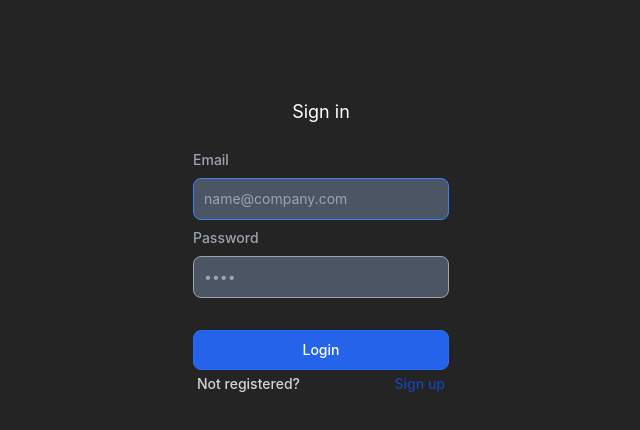
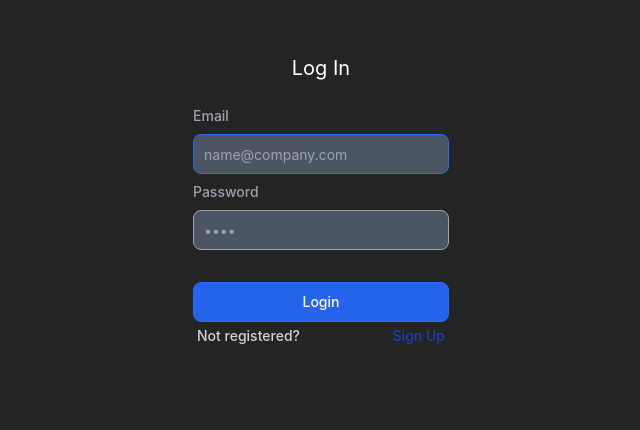
Before and after one commit to Daniil8k/react-contacts, a React (Vite) app: page /#/auth in a window 1280 px wide. Shown: the part 154-584 px from the top of the page, without its empty margins (319-959 px from the left). Built offline with nearby package versions, Linux system fonts and the light colour scheme.

Commit message:
Auth form styling

```diff
--- a/src/components/ui/Input.tsx
+++ b/src/components/ui/Input.tsx
@@ -3,6 +3,7 @@ import { FC, ForwardedRef, forwardRef, InputHTMLAttributes } from "react";
 interface IInputProps extends InputHTMLAttributes<HTMLInputElement> {
 	forwardedRef?: ForwardedRef<HTMLInputElement>;
 	className?: string;
+	inputClass?: string;
 	error?: string;
 	label?: string;
 }
@@ -10,9 +11,11 @@ interface IInputProps extends InputHTMLAttributes<HTMLInputElement> {
 export const Input: FC<IInputProps> = ({
 	forwardedRef,
 	id,
-	className,
-	error,
-	label,
+	className = "",
+	inputClass = "",
+	error = "",
+	label = "",
+	type = "text",
 	...inputProps
 }) => {
 	return (
@@ -26,7 +29,8 @@ export const Input: FC<IInputProps> = ({
 			<input
 				ref={forwardedRef}
 				id={id}
-				className="input-auth"
+				className={["input", error && "!border-danger", inputClass].join(" ")}
+				type={type}
 				{...inputProps}
 			/>
 		</div>
--- a/src/pages/AuthPage.tsx
+++ b/src/pages/AuthPage.tsx
@@ -86,8 +86,8 @@ const AuthPage: FC = () => {
 
 	return (
 		<div className="flex items-center justify-center min-h-screen">
-			<div ref={contentRef} className="w-64">
-				<h2 className="text-lg">{isRegister ? "Sign up" : "Sign in"}</h2>
+			<div ref={contentRef} className="w-64 h-96">
+				<h2 className="text-xl">{isRegister ? "Sign Up" : "Log In"}</h2>
 				<div
 					style={{ opacity: error ? 1 : 0 }}
 					className="min-h-[1.25rem] text-sm font-medium text-danger mb-1"
@@ -98,6 +98,7 @@ const AuthPage: FC = () => {
 					<Input
 						id="email"
 						className="mb-2"
+						inputClass="!bg-card-light"
 						placeholder="name@company.com"
 						label="Email"
 						error={formErrors.email?.message}
@@ -107,6 +108,7 @@ const AuthPage: FC = () => {
 						id="password"
 						type="password"
 						className="mb-2"
+						inputClass="!bg-card-light"
 						placeholder="••••"
 						label="Password"
 						error={formErrors.password?.message}
@@ -117,6 +119,7 @@ const AuthPage: FC = () => {
 							id="confirm_password"
 							type="password"
 							className="mb-2"
+							inputClass="!bg-card-light"
 							placeholder="••••"
 							label="Confirm password"
 							error={formErrors.confirm_password?.message}
@@ -137,7 +140,7 @@ const AuthPage: FC = () => {
 						{isRegister ? "Already have an account?" : "Not registered?"}
 					</span>
 					<TextButton onClick={toggleRegister} disabled={isFade}>
-						{isRegister ? "Sign in" : "Sign up"}
+						{isRegister ? "Log In" : "Sign Up"}
 					</TextButton>
 				</div>
 			</div>
--- a/src/styles/tailwind.css
+++ b/src/styles/tailwind.css
@@ -8,11 +8,7 @@
     }
 
     .input {
-        @apply h-10 outline-none border text-sm rounded-lg focus:ring-blue-500 focus:border-blue-500 block w-full px-2.5 bg-card border-neutral placeholder-neutral;
-    }
-
-    .input-auth {
-        @apply outline-none text-text border text-sm rounded-lg focus:ring-blue-500 focus:border-blue-500 block w-full p-2.5 bg-card-light border-neutral placeholder-neutral;
+        @apply h-10 outline-none border text-sm rounded-lg focus:ring-primary-light focus:border-primary-light block w-full px-2.5 bg-card border-neutral placeholder-neutral;
     }
 
     .label {
```
